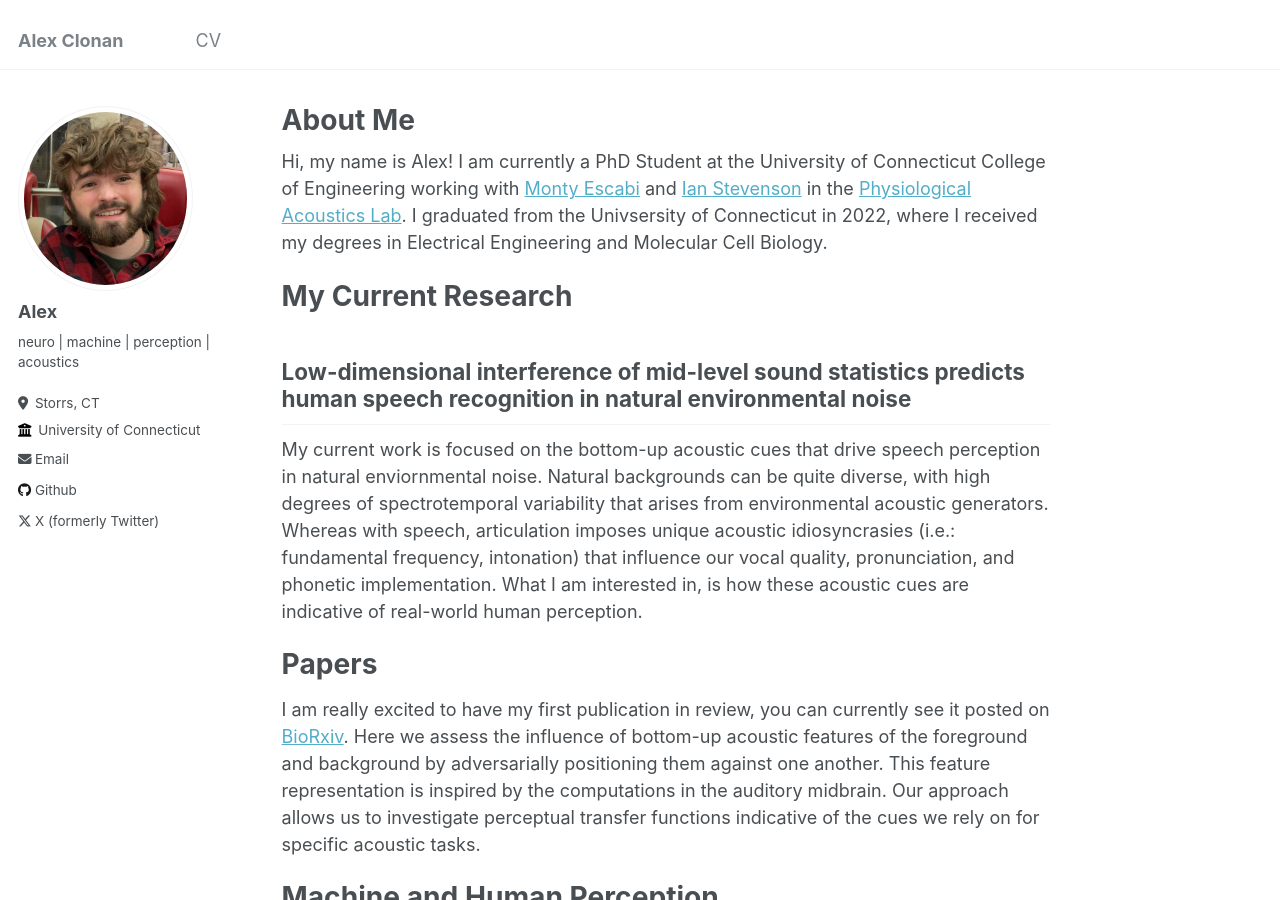
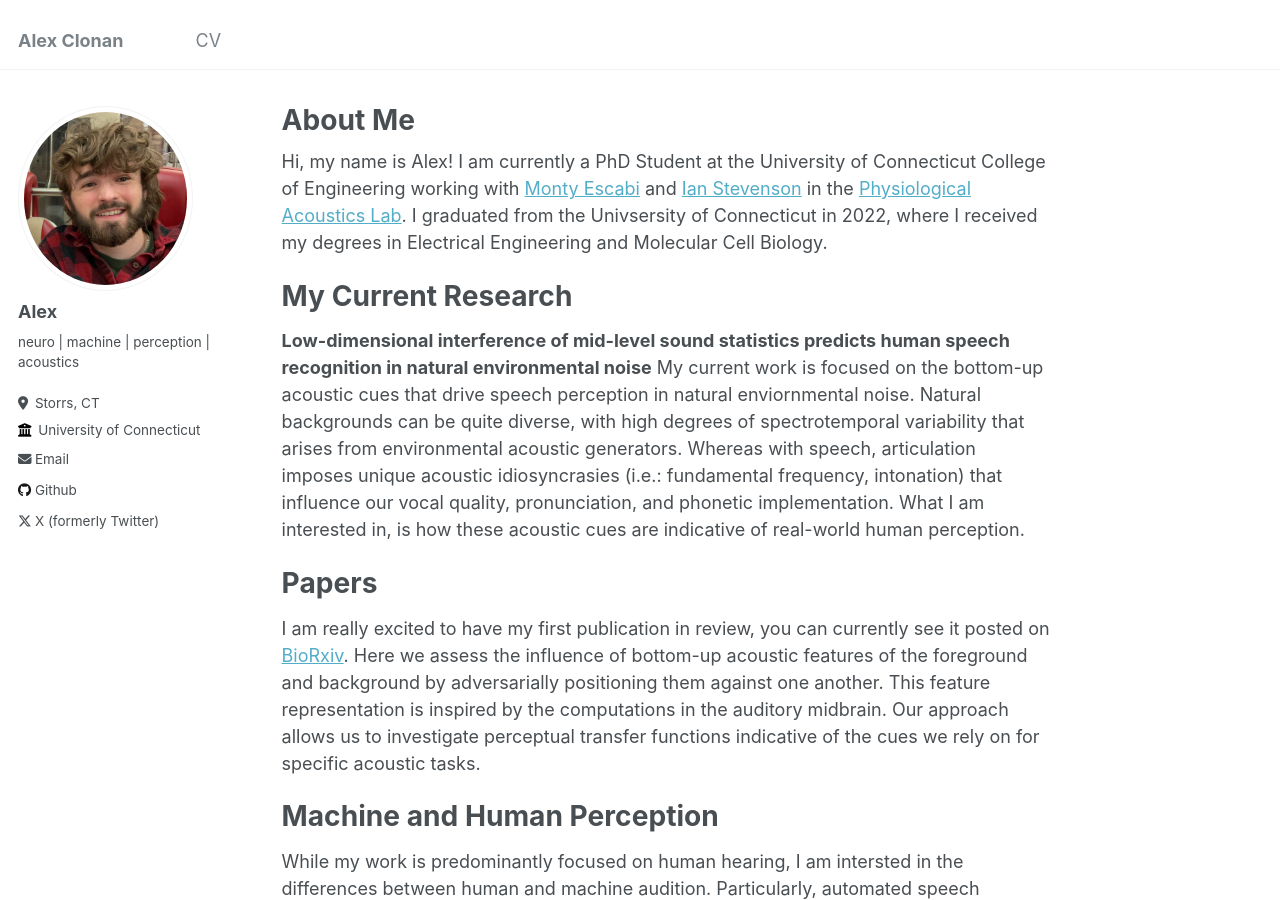
Before and after one commit to aclonan/aclonan.github.io, a Jekyll site: the page built from _pages/about.md, in a window 1280 px wide and 900 px high. Built offline with Jekyll 4.4.1, drawn with Linux system fonts in a browser that asks for light colours.

```diff
--- a/_pages/about.md
+++ b/_pages/about.md
@@ -11,7 +11,7 @@ Hi, my name is Alex! I am currently a PhD Student at the University of Connectic
 
 My Current Research
 ======
-## Low-dimensional interference of mid-level sound statistics predicts human speech recognition in natural environmental noise
+**Low-dimensional interference of mid-level sound statistics predicts human speech recognition in natural environmental noise**
 My current work is focused on the bottom-up acoustic cues that drive speech perception in natural enviornmental noise. Natural backgrounds can be quite diverse, with high degrees of spectrotemporal variability that arises from environmental acoustic generators. Whereas with speech, articulation imposes unique acoustic idiosyncrasies (i.e.: fundamental frequency, intonation) that influence our vocal quality, pronunciation, and phonetic implementation. What I am interested in, is how these acoustic cues are indicative of real-world human perception.
 
 Papers
```
